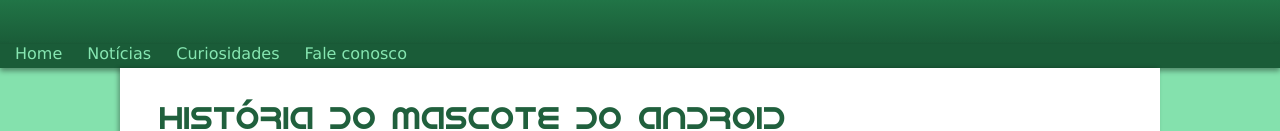
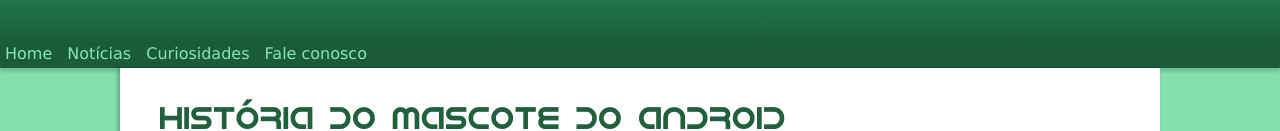
Before and after one commit to gabypaim/projeto-android, a plain HTML site: page index.html in a window 1280 px wide. Shown: the part 156-287 px from the top of the page. Drawn offline with Linux system fonts and the light colour scheme.

Commit message:
Update style.css

```diff
--- a/style.css
+++ b/style.css
@@ -65,9 +65,10 @@ nav {
     background-color: #1A5C38;
     margin: auto;
     padding-bottom: 5px;
-    box-shadow: 0px 3px 5px rgba(0, 0, 0, 0.39);
+    box-shadow: 0px 4px 3px rgba(0, 0, 0, 0.151);
     font-size: 16px;
-    padding-left: 5px;
+
+
 
 
 }
@@ -75,8 +76,9 @@ nav > a {
     color:  #86e6b1;
     text-decoration:none;
     border-radius: 10px 10px 0px 0px;
-    padding: 3.3px 10px;
+    padding: 0px 5px;
     padding-top: 3px;
+    transition-duration: 0.4s;
 }
 
 nav > a:hover {
```
